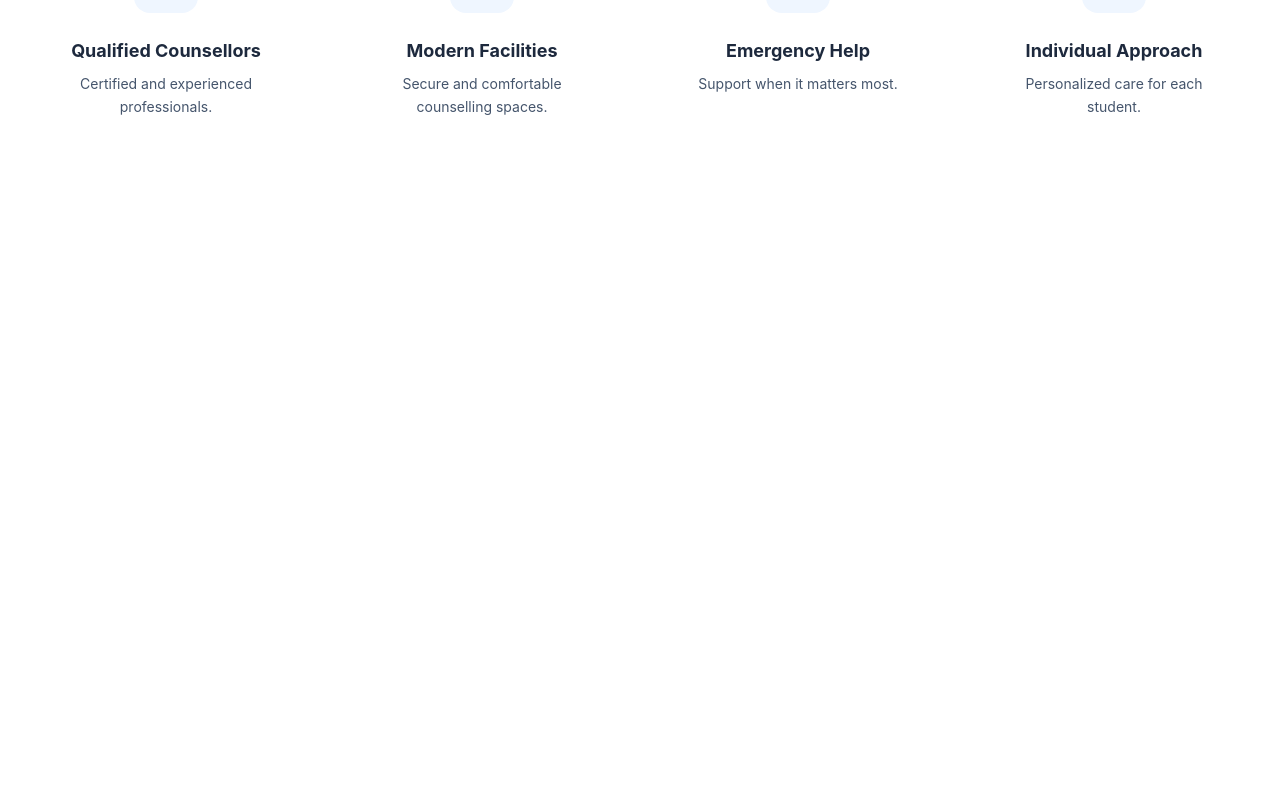
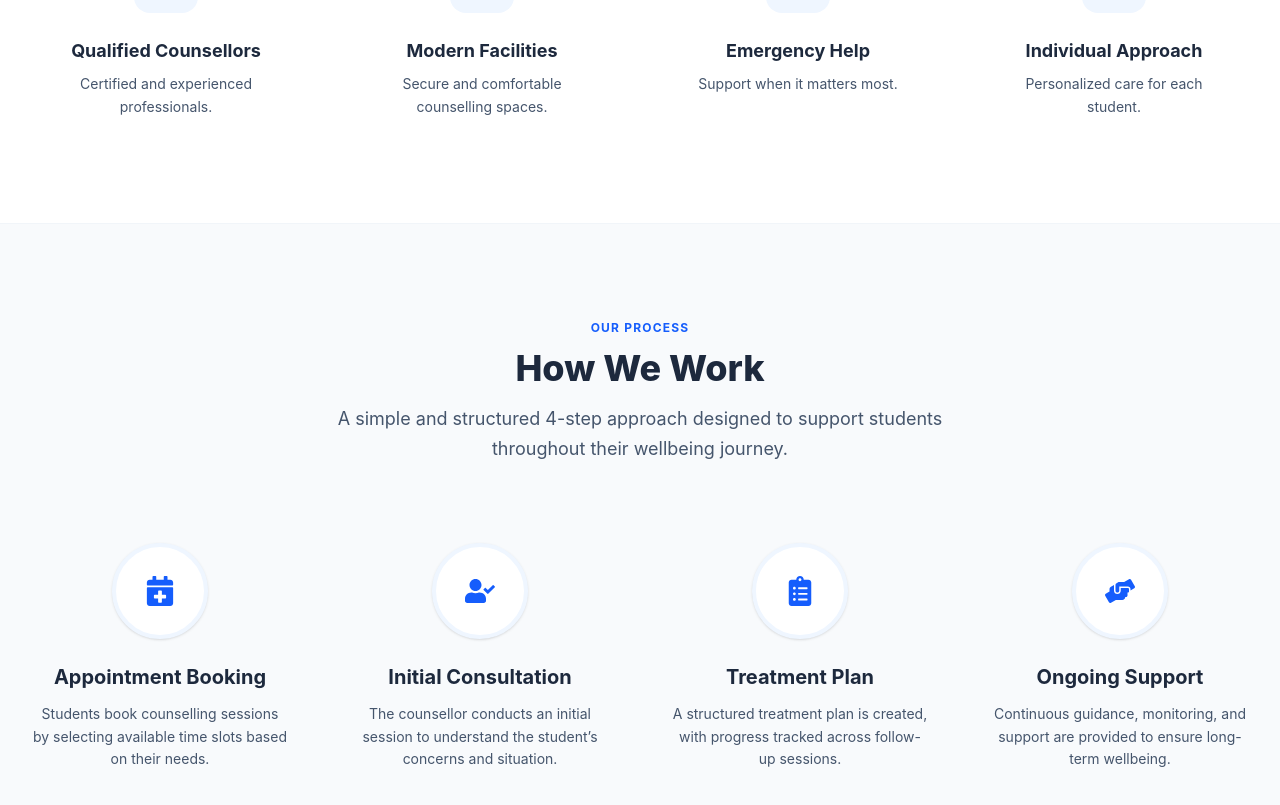
Before and after one commit to AaishaShahani2001/Y3S1-ITPM, a React app in the folder frontend/: page / in a window 1280 px wide. Shown: the part 1138-1943 px from the top of the page. Before the commit the page ends 1361 px from the top, so only its background shows below. Built offline with nearby package versions, Linux system fonts and the light colour scheme; the HTML template or start-up script is replaced by a standard one.

Commit message:
implement how-we-work section with step-by-step flow

```diff
--- a/frontend/src/App.jsx
+++ b/frontend/src/App.jsx
@@ -7,6 +7,7 @@ import Navbar from "./components/Navbar";
 
 import Hero from "./components/Hero";
 import QuickInfo from "./components/QuickInfo";
+import HowWeWork from "./components/HowWeWork";
 
 
 export default function App() {
@@ -26,8 +27,8 @@ export default function App() {
               <>
                 <Hero />
                 <QuickInfo />
-                {/* <HowWeWork />
-                <Services />
+                <HowWeWork />
+                  {/*<Services />
                 <CTA /> */}
               </>
             }
--- /dev/null
+++ b/frontend/src/components/HowWeWork.jsx
@@ -0,0 +1,88 @@
+import React from "react";
+import {
+  FaCalendarPlus,
+  FaUserCheck,
+  FaClipboardList,
+  FaHandsHelping,
+} from "react-icons/fa";
+
+export default function HowWeWork() {
+  const steps = [
+    {
+      icon: FaCalendarPlus,
+      title: "Appointment Booking",
+      description: "Students book counselling sessions by selecting available time slots based on their needs.",
+    },
+    {
+      icon: FaUserCheck,
+      title: "Initial Consultation",
+      description: "The counsellor conducts an initial session to understand the student’s concerns and situation.",
+    },
+    {
+      icon: FaClipboardList,
+      title: "Treatment Plan",
+      description: "A structured treatment plan is created, with progress tracked across follow-up sessions.",
+    },
+    {
+      icon: FaHandsHelping,
+      title: "Ongoing Support",
+      description: "Continuous guidance, monitoring, and support are provided to ensure long-term wellbeing.",
+    },
+  ];
+
+  return (
+    <section className="bg-slate-50 py-24 border-t border-slate-100 relative">
+      <div className="max-w-7xl mx-auto px-6">
+
+        {/* SECTION HEADER */}
+        <div className="text-center max-w-2xl mx-auto mb-20">
+          <p className="text-blue-600 font-bold mb-3 uppercase tracking-widest text-xs">
+            Our Process
+          </p>
+          <h2 className="text-3xl md:text-4xl font-extrabold text-slate-800 mb-4">
+            How We Work
+          </h2>
+          <p className="text-slate-600 text-lg leading-relaxed">
+            A simple and structured 4-step approach designed to support students
+            throughout their wellbeing journey.
+          </p>
+        </div>
+
+        {/* PROCESS STEPS */}
+        <div className="relative grid grid-cols-1 md:grid-cols-4 gap-12 text-center">
+
+          {/* CONNECTING LINE (Desktop) */}
+          <div className="hidden md:block absolute top-12 left-[12%] right-[12%] h-0.5 bg-blue-100 -z-10">
+            {/* Animated Progress Line Effect (Optional) */}
+            <div className="absolute top-0 left-0 h-full w-full bg-linear-to-r from-blue-100 via-blue-300 to-blue-100 opacity-50" />
+          </div>
+
+          {steps.map((step, index) => (
+            <div key={index} className="relative group">
+              {/* Step Number Decoration */}
+              <div className="absolute -top-6 left-1/2 -translate-x-1/2 text-6xl font-black text-slate-100/80 -z-20 select-none group-hover:text-blue-100/50 transition-colors">
+                0{index + 1}
+              </div>
+
+              {/* Icon Circle */}
+              <div className="relative w-24 h-24 mx-auto rounded-full bg-white border-4 border-blue-50 flex items-center justify-center mb-6 shadow-sm group-hover:border-blue-500 group-hover:shadow-blue-200/50 group-hover:shadow-xl transition-all duration-300 z-10">
+                <step.icon className="text-blue-600 text-3xl group-hover:scale-110 transition-transform duration-300" />
+                {/* Ping effect on hover */}
+                <span className="absolute w-full h-full rounded-full border border-blue-400 opacity-0 group-hover:animate-ping-slow"></span>
+              </div>
+
+              {/* Content */}
+              <h4 className="font-bold text-xl text-slate-800 mb-3 group-hover:text-blue-600 transition-colors">
+                {step.title}
+              </h4>
+              <p className="text-slate-600 text-sm leading-relaxed px-2">
+                {step.description}
+              </p>
+            </div>
+          ))}
+
+        </div>
+      </div>
+    </section>
+  );
+}
```
